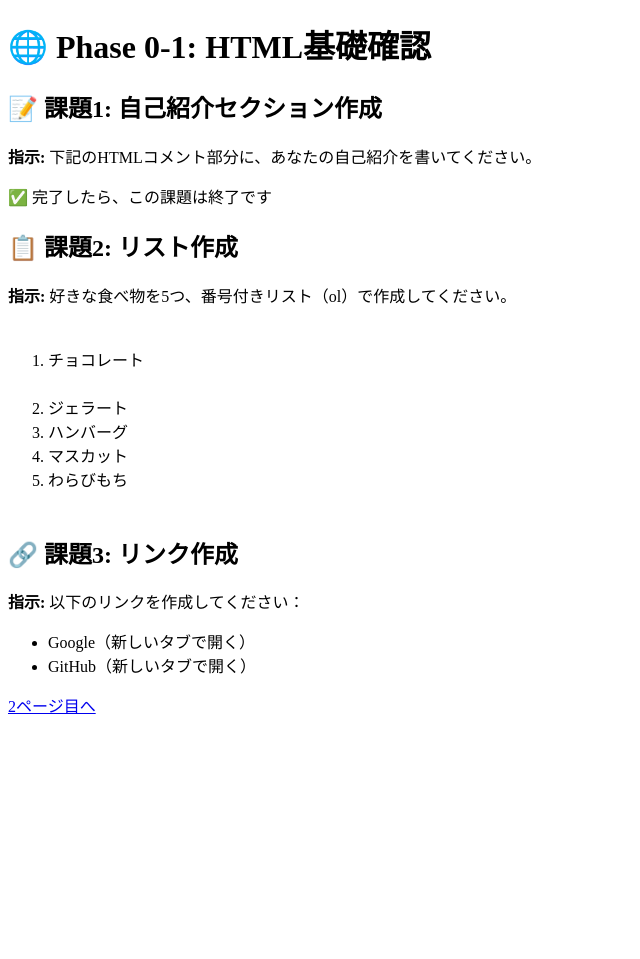
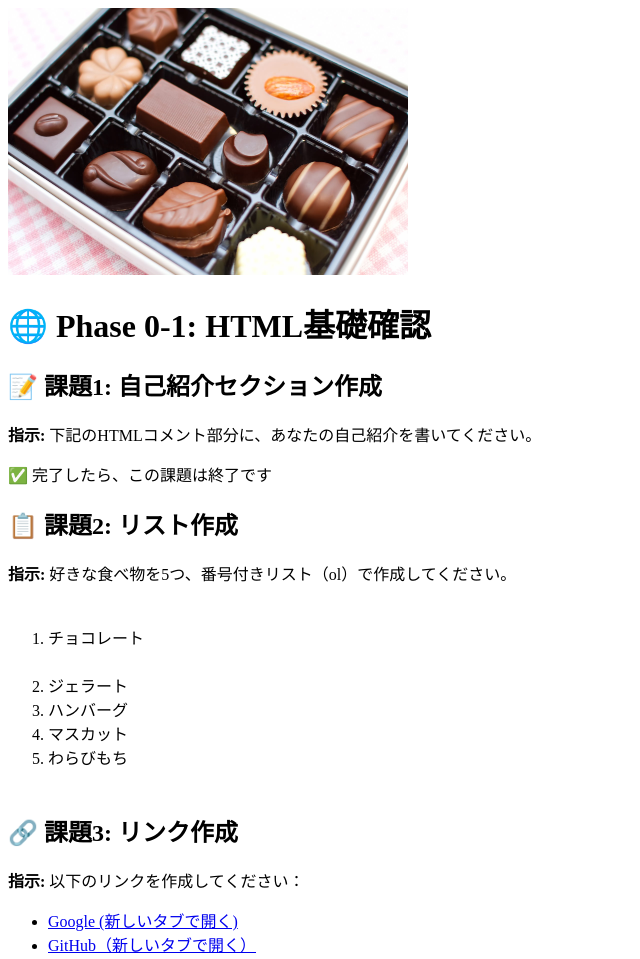
Before and after one commit to omu-aaa24062/omu-aaa24062.github.io, a plain HTML site: page index.html in a window 1280 px wide. Shown: the top 959 px of the page, without its empty margins (0-640 px from the left). Before the commit the page ends 800 px from the top, so only its background shows below. Drawn offline with Linux system fonts and the light colour scheme.

Commit message:
Update index.html

```diff
--- a/index.html
+++ b/index.html
@@ -6,6 +6,8 @@
     <title>Phase 0-1: HTML基礎確認</title>
 </head>
 <body>
+    <!-- 画像を挿入 -->
+    <img src="Webチョコレート.jpg" width="400" alt="おすすめの食べ物の写真">
     <h1>🌐 Phase 0-1: HTML基礎確認</h1>
     <div>
         <h2>📝 課題1: 自己紹介セクション作成</h2>
@@ -35,8 +37,8 @@
         <h2>🔗 課題3: リンク作成</h2>
         <p><strong>指示:</strong> 以下のリンクを作成してください：</p>
         <ul>
-            <li>Google（新しいタブで開く）</li>
-            <li>GitHub（新しいタブで開く）</li>
+            <li><a href="https://www.google.com/" target="_blank">Google (新しいタブで開く) </a></li>
+            <li><a href="https://github.com/" target="_blank">GitHub（新しいタブで開く）</a></li>
         </ul>
       <!-- ここにリンクを作成してください -->
         <a href="second.html">2ページ目へ</a>
```
